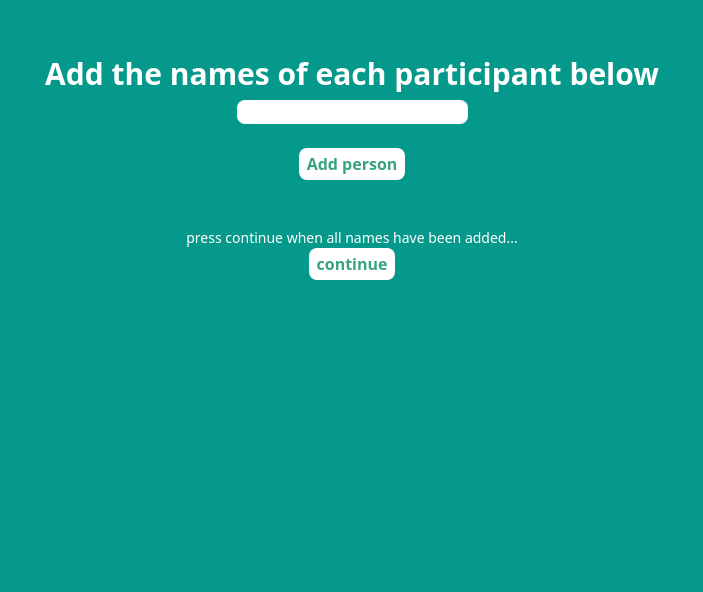
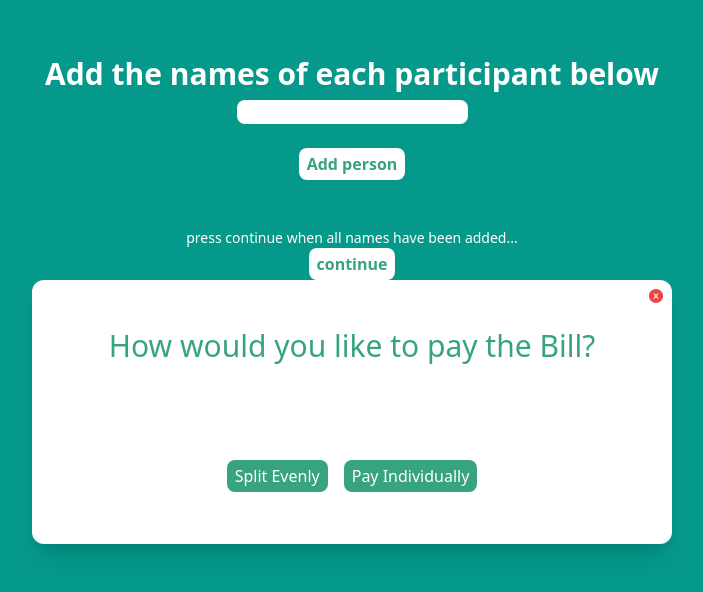
Before and after one commit to BlakeLawrence/bill-splitter, a React (Create React App) app: page /names in a window 1280 px wide. Both pictures are taken after a click on the button "continue". Shown: the top 592 px of the page, without its empty margins (288-991 px from the left). Built offline with nearby package versions, Linux system fonts and the light colour scheme.

Commit message:
created a modal which brings up a pop up with 2 buttoins asking how the user would like too pay bill

```diff
--- a/src/Pages/Names.js
+++ b/src/Pages/Names.js
@@ -1,10 +1,12 @@
 import { useContext, useState } from "react";
 import { appContext } from "../components/App/App";
 import { BsFillPersonFill } from "react-icons/bs";
+import { AiFillCloseCircle } from "react-icons/ai";
 
 function Names() {
   const { groupName, participants, setParticipants } = useContext(appContext);
   const [toggleNames, setToggleNames] = useState(false);
+  const [payBill, setPayBill] = useState(false);
 
   const [namesText, setNamesText] = useState("");
 
@@ -45,7 +47,10 @@ function Names() {
       <h3 className="text-white mt-12 text-sm">
         press continue when all names have been added...
       </h3>
-      <button className="text-[#38A37F] font-bold bg-white px-2 py-1 rounded-lg">
+      <button
+        onClick={() => setPayBill(!payBill)}
+        className="text-[#38A37F] font-bold bg-white px-2 py-1 rounded-lg"
+      >
         continue
       </button>
       <div className="flex w-[200px] justify-between">
@@ -89,6 +94,30 @@ function Names() {
             })}
         </div>
       </div>
+      {payBill && (
+        <div className=" bg-white w-1/2 h-1/3 rounded-xl shadow-xl z-1">
+          <div
+            onClick={() => setPayBill(!payBill)}
+            className="flex justify-end p-2 text-red-500 cursor-pointer"
+          >
+            <AiFillCloseCircle />
+          </div>
+          <div className=" flex flex-col items-center">
+            <h3 className="text-[#38A37F] text-3xl mt-4">
+              How would you like to pay the Bill?
+            </h3>
+
+            <span className="mt-24">
+              <button className="bg-[#38A37F] text-white font-medium px-2 py-1 rounded-lg mr-4">
+                Split Evenly
+              </button>
+              <button className="bg-[#38A37F] text-white font-medium px-2 py-1 rounded-lg">
+                Pay Individually
+              </button>
+            </span>
+          </div>
+        </div>
+      )}
     </div>
   );
 }
```
